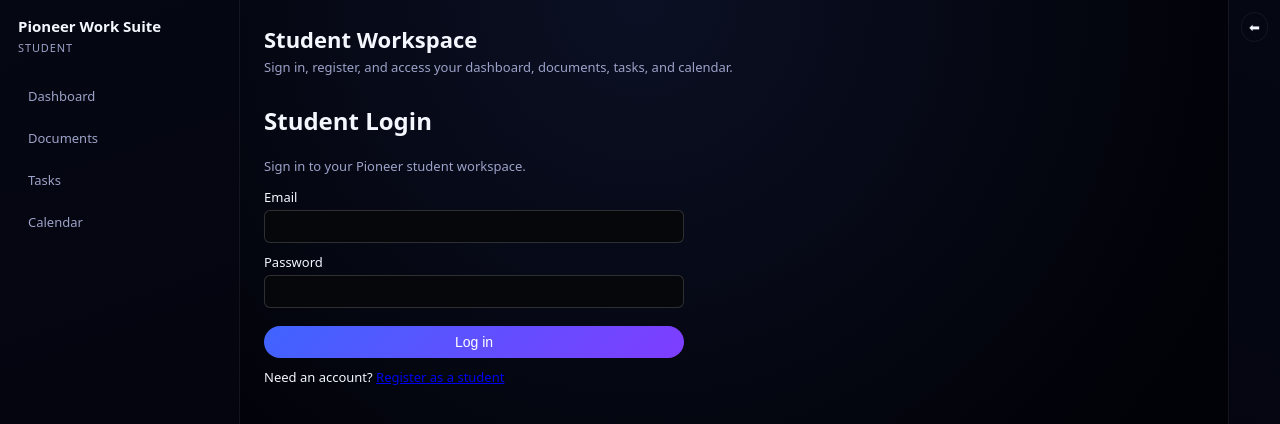
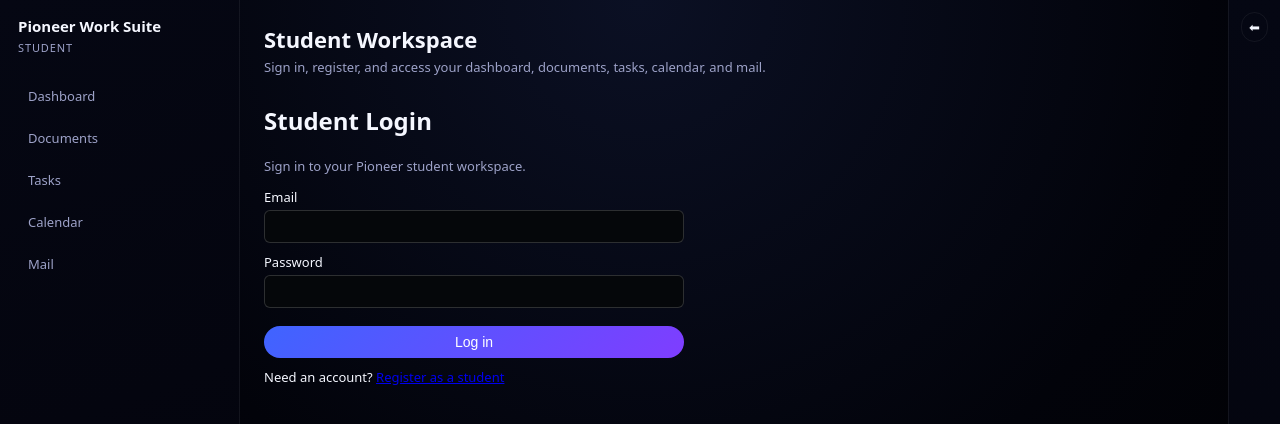
Before and after one commit to Del-985/Pioneer-Work-Suite, a React (Vite) app in the folder apps/web/: page /Pioneer-Work-Suite/login in a window 1280 px wide. Shown: the top 424 px of the page. Built offline with nearby package versions, Linux system fonts and the light colour scheme.

Commit message:
Update App.tsx

```diff
--- a/apps/web/src/App.tsx
+++ b/apps/web/src/App.tsx
@@ -12,6 +12,7 @@ import RegisterPage from "./pages/RegisterPage";
 import TasksPage from "./pages/TasksPage";
 import DocumentsPage from "./pages/DocumentsPage";
 import CalendarPage from "./pages/CalendarPage";
+import MailPage from "./pages/MailPage";
 import {
   fetchTasks,
   createTask,
@@ -582,6 +583,9 @@ const App: React.FC = () => {
           <Link className="nav-item" to="/calendar">
             Calendar
           </Link>
+          <Link className="nav-item" to="/mail">
+            Mail
+          </Link>
         </nav>
 
         {hasToken && (
@@ -612,7 +616,7 @@ const App: React.FC = () => {
             <h1>Student Workspace</h1>
             <p className="workspace-subtitle">
               Sign in, register, and access your dashboard, documents, tasks,
-              and calendar.
+              calendar, and mail.
             </p>
           </header>
 
@@ -652,6 +656,14 @@ const App: React.FC = () => {
                 element={
                   <RequireAuth>
                     <CalendarPage />
+                  </RequireAuth>
+                }
+              />
+              <Route
+                path="/mail"
+                element={
+                  <RequireAuth>
+                    <MailPage />
                   </RequireAuth>
                 }
               />
```
